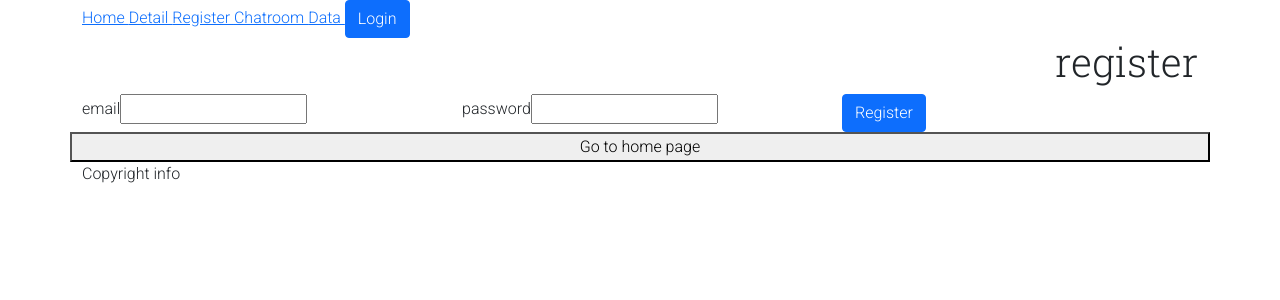
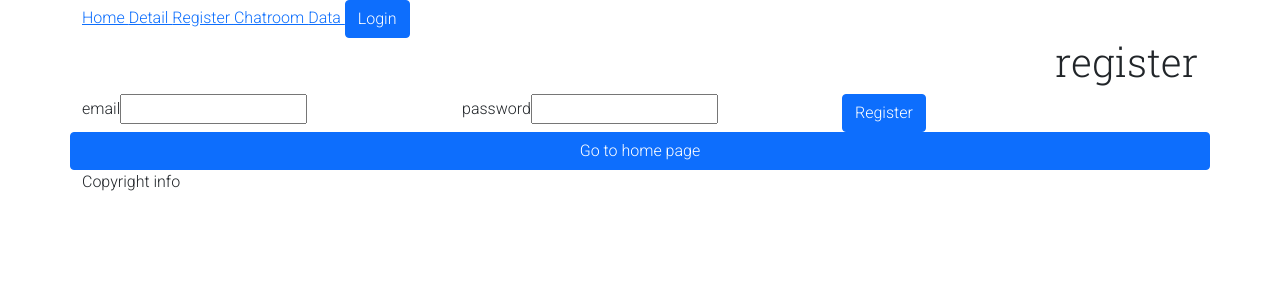
Before and after one commit to podmar/climbing-books, a React (Create React App) app: page /register in a window 1280 px wide. Shown: the top 300 px of the page. Built offline with nearby package versions, Linux system fonts and the light colour scheme; no server answers.

Commit message:
imported bootstrap buttons

```diff
--- a/src/components/GoToButton.js
+++ b/src/components/GoToButton.js
@@ -1,17 +1,18 @@
 import React from 'react';
+import { Button } from 'react-bootstrap';
 import { useNavigate } from 'react-router-dom';
 
 function GoToButton(props) {
     let navigate = useNavigate();
   return (
     <>
-        <button
+      <Button
         onClick={() => {
             navigate(props.path)
         }}
         >
             {`Go to ${props.element}`}
-        </button>
+      </Button>
     </>
 
   )
--- a/src/components/SeeDetailButton.js
+++ b/src/components/SeeDetailButton.js
@@ -1,5 +1,5 @@
 import React from 'react'
-// import { Button } from 'react-bootstrap';
+import { Button } from 'react-bootstrap';
 import { useNavigate } from 'react-router-dom';
 
 function SeeDetailButton(props) {
@@ -7,21 +7,14 @@ function SeeDetailButton(props) {
 
   return (
     <>
-        <button
+        <Button
+        variant="outline-primary"
         onClick={() => {
             navigate(`detail/${props.id}`)
         }}
         >
             {`Read more`}
-        </button>
-
-    {/* <Button
-      onClick={() => {
-      navigate(`detail/${props.id}`)
-      }}
-    >
-    {`Read more`}
-    </Button> */}
+        </Button>
     </>
   )
 }
```
